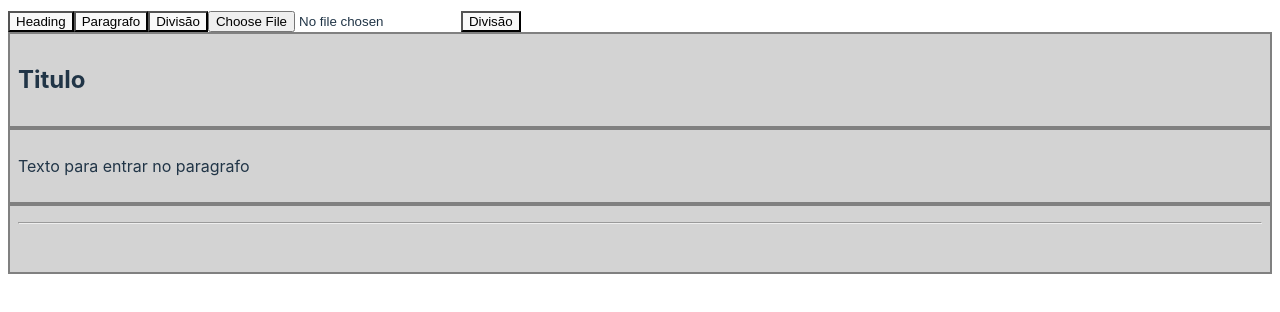
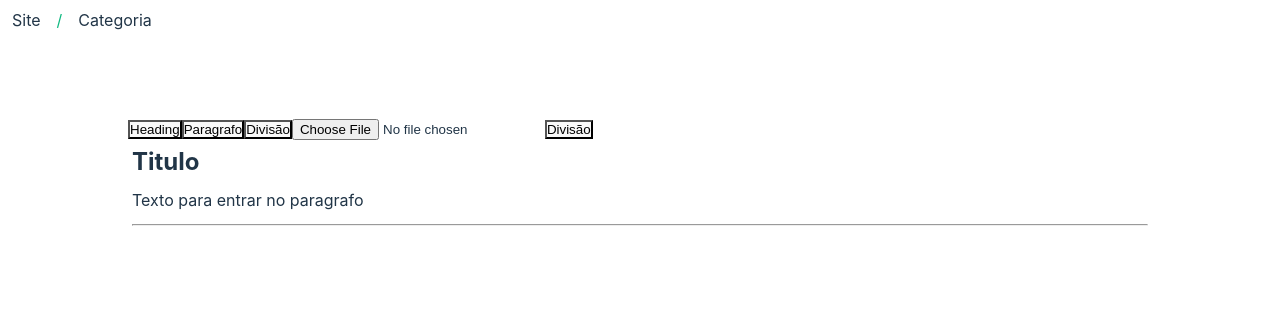
Before and after one commit to Z3ROO/atual, a React (Vite) app in the folder front/: page / in a window 1280 px wide. Shown: the top 312 px of the page. Built offline with nearby package versions, Linux system fonts and the light colour scheme.

Commit message:
feat: minimal css

```diff
--- a/front/src/App.tsx
+++ b/front/src/App.tsx
@@ -2,8 +2,15 @@ import { Editor } from './features/Editor';
 
 function App() {
   return (
-    <div>
-      <Editor />
+    <div className="App">
+      <div className="top-bar">
+        <span className='top-bar-span'>Site</span>
+        <span className='top-bar-divisor'>/</span>
+        <span className='top-bar-span'>Categoria</span>
+      </div>
+      <div className="App-container">
+        <Editor />
+      </div>
     </div>
   )
 }
--- a/front/src/features/Editor/components/DraggableDiv.tsx
+++ b/front/src/features/Editor/components/DraggableDiv.tsx
@@ -55,7 +55,7 @@ export function DraggableDiv(props: DraggableDivProps) {
   return (
     <div {...props}
       style={{boxShadow: style ? shadow[style] : ''}}
-      className="div2" draggable
+      className="draggable-div" draggable
       onDragStart={dragStart}
       onDragOver={dragOver}
       onDragLeave={dragOut}
--- a/front/src/features/Editor/index.tsx
+++ b/front/src/features/Editor/index.tsx
@@ -4,7 +4,7 @@ import { Controlls } from "./components/Controlls";
 
 export function Editor() {
   return (
-    <div className="">
+    <div className="Editor">
       <EditorContextProvider>
         <Controlls />
         <Content />
--- a/front/src/index.css
+++ b/front/src/index.css
@@ -4,8 +4,8 @@
   font-weight: 400;
 
   color-scheme: light dark;
-  color: rgba(255, 255, 255, 0.87);
-  background-color: #242424;
+  color: rgba(36, 36, 36, 0.87);
+  background-color: #ffffff;
 
   font-synthesis: none;
   text-rendering: optimizeLegibility;
@@ -14,17 +14,51 @@
   -webkit-text-size-adjust: 100%;
 }
 
-.div1 {
-  border: 2px solid gray;
-  padding: .5em;
-  min-height: 50px;
+* {
+  box-sizing: border-box;
+  padding: 0;
+  margin: 0;
 }
 
-.div2 {
-  border: 2px solid gray;
-  background-color: lightgray;
-  padding: .5em;
-  min-height: 50px;
+.App {
+  height: 100vh;
+  display: flex;
+  flex-direction: column;
+}
+
+.App-container {
+  height: 100%;
+  display: flex;
+  flex-direction: column;
+  justify-content: center;
+  align-items: center;
+}
+
+.top-bar {
+  padding: .5rem .25rem;
+}
+
+.top-bar-span {
+  margin: 0 .5rem;
+}
+
+.top-bar-divisor {
+  margin: 0 .5rem;
+  color: #10b981;
+}
+
+.Editor {
+  height: 80%;
+  width: 80%;
+}
+
+.draggable-div {
+  padding: .25em;
+  min-height: 36px;
+}
+
+.draggable-div:hover {
+  background-color: rgb(245, 245, 245);
 }
 
 img {
```
